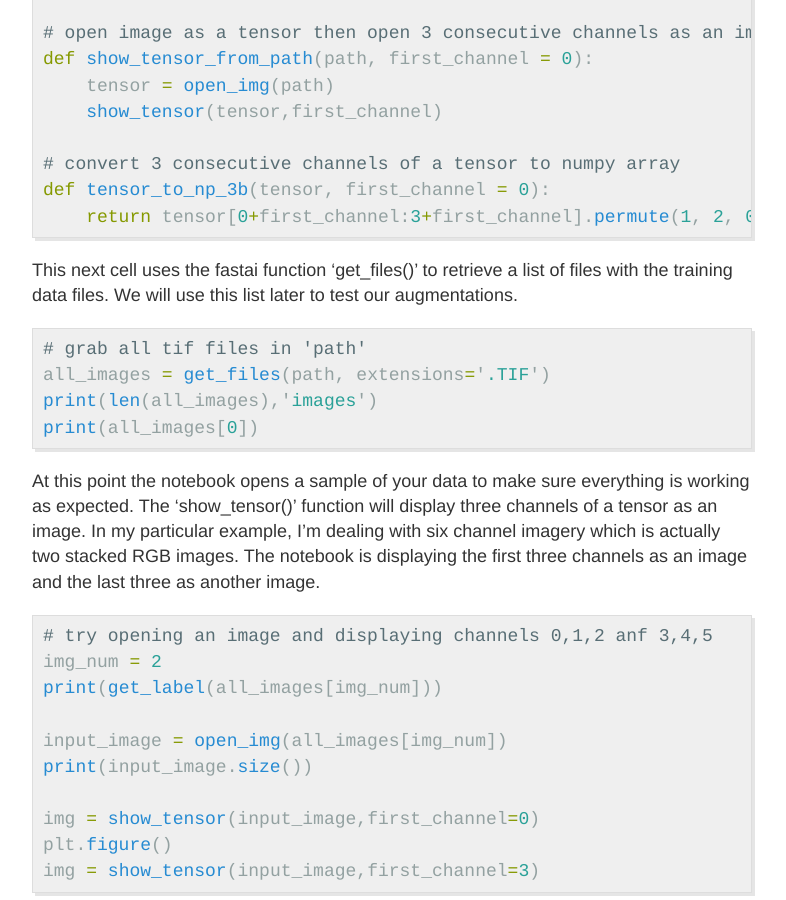
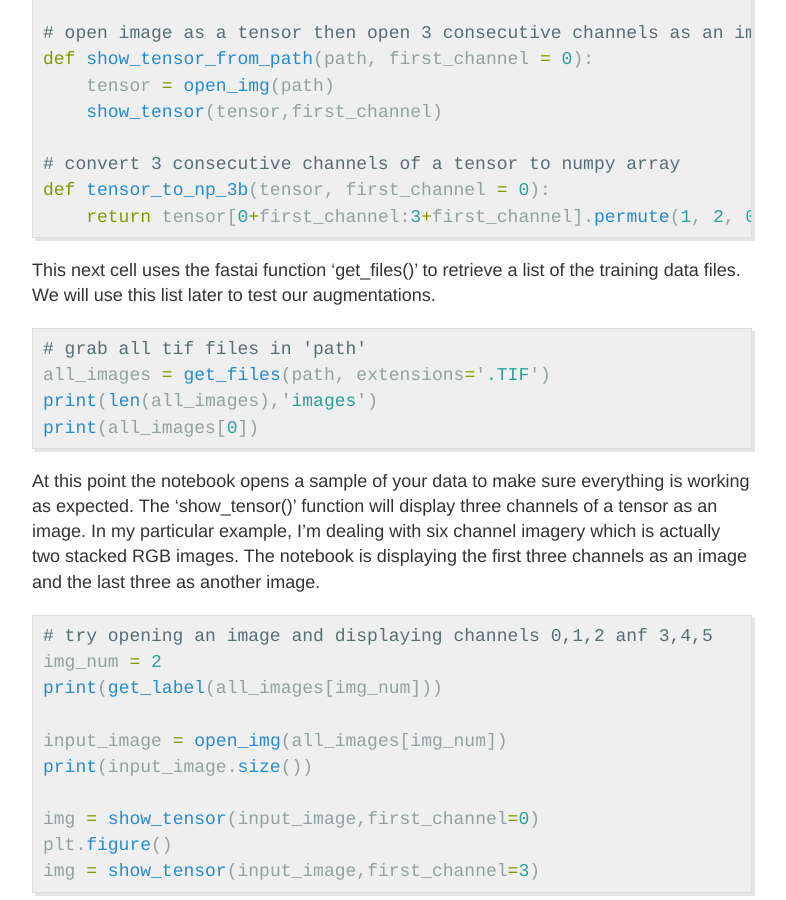
Before and after one commit to DPIRD-DMA/blog, a Jekyll site: the page built from docs/_posts/2021-01-29-Multispectral-image-classification.md, in a window 1280 px wide and 900 px high, scrolled down 2553 px. Shown: the whole window, without its empty margins (248-1034 px from the left). Built offline with Jekyll 4.4.1, drawn with Linux system fonts in a browser that asks for light colours; some of the changed text lies outside the part shown.

Commit message:
spelling

```diff
--- a/docs/_posts/2021-01-29-Multispectral-image-classification.md
+++ b/docs/_posts/2021-01-29-Multispectral-image-classification.md
@@ -85,7 +85,7 @@ def tensor_to_np_3b(tensor, first_channel = 0):
     return tensor[0+first_channel:3+first_channel].permute(1, 2, 0).numpy()
 {% endhighlight %}
 
-This next cell uses the fastai function ‘get_files()’ to retrieve a list of files with the training data files. We will use this list later to test our augmentations.
+This next cell uses the fastai function ‘get_files()’ to retrieve a list of the training data files. We will use this list later to test our augmentations.
 
 {% highlight python %}
 # grab all tif files in 'path'
@@ -223,8 +223,6 @@ learn = cnn_learner(dl, resnet18, n_in=channel_count, pretrained=True, metrics=e
 {% endhighlight %}
 
 The extra channels that we just told fastai to expect are not pretrained, all the weights have all been set to a value of ‘0’. You can see this yourself in the fastai <a href="https://github.com/fastai/fastai/blob/master/fastai/vision/learner.py">code here</a>. To get around this, the notebook duplicates the pretrained RGB weights into our newly created input channels. This process is started by getting a reference to the input layer in the cell below.
-
-
 
 {% highlight python %}
 # grab a reference to the first layer of the model, the layer we need to edit to pull over the pretrained weights
```
Also changed, not shown: other parts of docs/_posts/2021-01-29-Multispectral-image-classification.md (+3 -3 lines).
